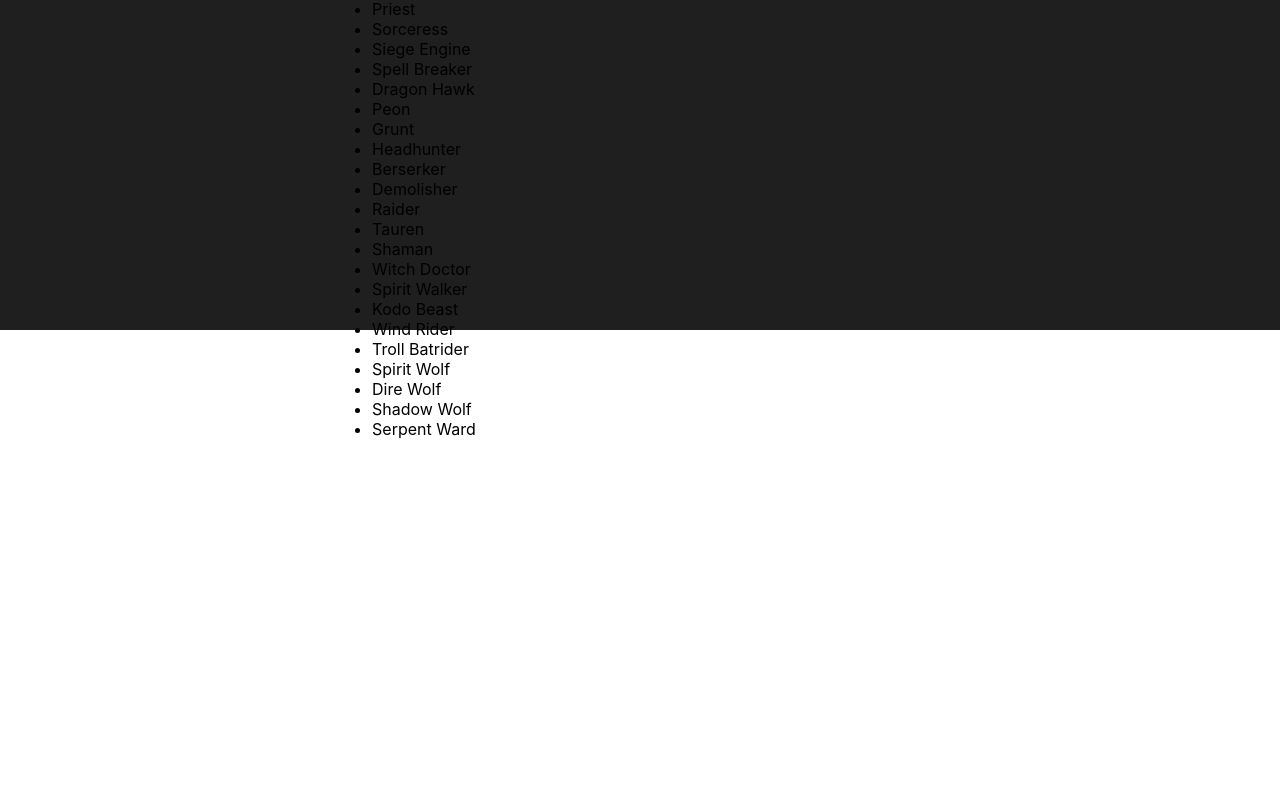
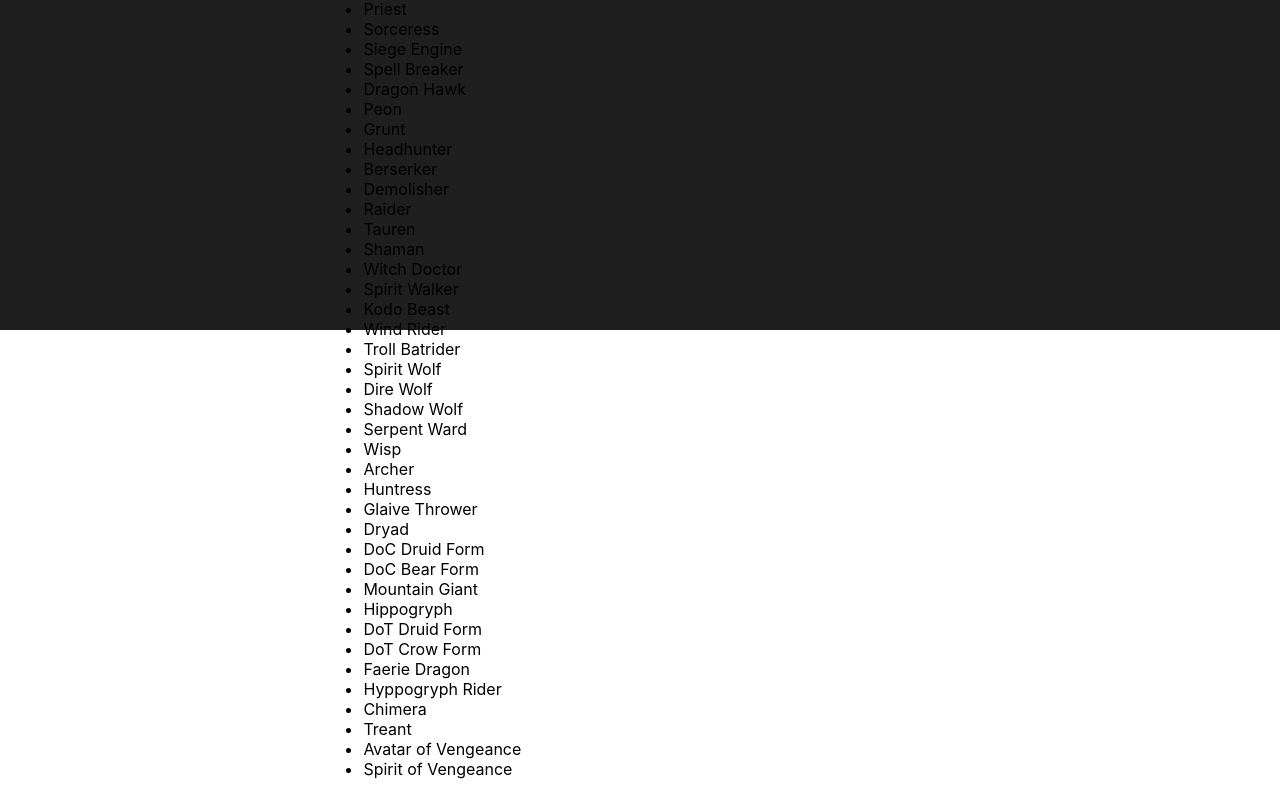
Before and after one commit to neb-dev/react-warcraft, a React (Create React App) app: page / in a window 1280 px wide. Shown: the part 470-1265 px from the top of the page. Before the commit the page ends 925 px from the top, so only its background shows below. Built offline with nearby package versions, Linux system fonts and the light colour scheme.

Commit message:
added night elf units

```diff
--- a/src/assets/Units.js
+++ b/src/assets/Units.js
@@ -238,5 +238,141 @@
     food: 0,
     attack: 12,
     race: 'Orc'
+  },
+  {
+    title: 'Wisp',
+    hitPoints: 120,
+    gold: 60,
+    food: 1,
+    attack: 0,
+    race: 'Night Elf'
+  },
+  {
+    title: 'Archer',
+    hitPoints: 245,
+    gold: 130,
+    food: 2,
+    attack: 17,
+    race: 'Night Elf'
+  },
+  {
+    title: 'Huntress',
+    hitPoints: 600,
+    gold: 195,
+    food: 3,
+    attack: 17,
+    race: 'Night Elf'
+  },
+  {
+    title: 'Glaive Thrower',
+    hitPoints: 300,
+    gold: 210,
+    food: 3,
+    attack: 44.5,
+    race: 'Night Elf'
+  },
+  {
+    title: 'Dryad',
+    hitPoints: 435,
+    gold: 145,
+    food: 3,
+    attack: 18,
+    race: 'Night Elf'
+  },
+  {
+    title: 'DoC Druid Form',
+    hitPoints: 430,
+    gold: 255,
+    food: 4,
+    attack: 20.5,
+    race: 'Night Elf'
+  },
+  {
+    title: 'DoC Bear Form',
+    hitPoints: 960,
+    gold: 0,
+    food: 4,
+    attack: 36.5,
+    race: 'Night Elf'
+  },
+  {
+    title: 'Mountain Giant',
+    hitPoints: 1600,
+    gold: 425,
+    food: 7,
+    attack: 34,
+    race: 'Night Elf'
+  },
+  {
+    title: 'Hippogryph',
+    hitPoints: 525,
+    gold: 160,
+    food: 2,
+    attack: 53.5,
+    race: 'Night Elf'
+  },
+  {
+    title: 'DoT Druid Form',
+    hitPoints: 300,
+    gold: 135,
+    food: 2,
+    attack: 12,
+    race: 'Night Elf'
+  },
+  {
+    title: 'DoT Crow Form',
+    hitPoints: 300,
+    gold: 0,
+    food: 2,
+    attack: 38,
+    race: 'Night Elf'
+  },
+  {
+    title: 'Faerie Dragon',
+    hitPoints: 450,
+    gold: 155,
+    food: 2,
+    attack: 15,
+    race: 'Night Elf'
+  },
+  {
+    title: 'Hyppogryph Rider',
+    hitPoints: 765,
+    gold: 0,
+    food: 4,
+    attack: 17,
+    race: 'Night Elf'
+  },
+  {
+    title: 'Chimera',
+    hitPoints: 1000,
+    gold: 330,
+    food: 5,
+    attack: 75,
+    race: 'Night Elf'
+  },
+  {
+    title: 'Treant',
+    hitPoints: 300,
+    gold: 0,
+    food: 0,
+    attack: 16,
+    race: 'Night Elf'
+  },
+  {
+    title: 'Avatar of Vengeance',
+    hitPoints: 1200,
+    gold: 0,
+    food: 0,
+    attack: 30.5,
+    race: 'Night Elf'
+  },
+  {
+    title: 'Spirit of Vengeance',
+    hitPoints: 500,
+    gold: 0,
+    food: 0,
+    attack: 16,
+    race: 'Night Elf'
   }
 ];
```
